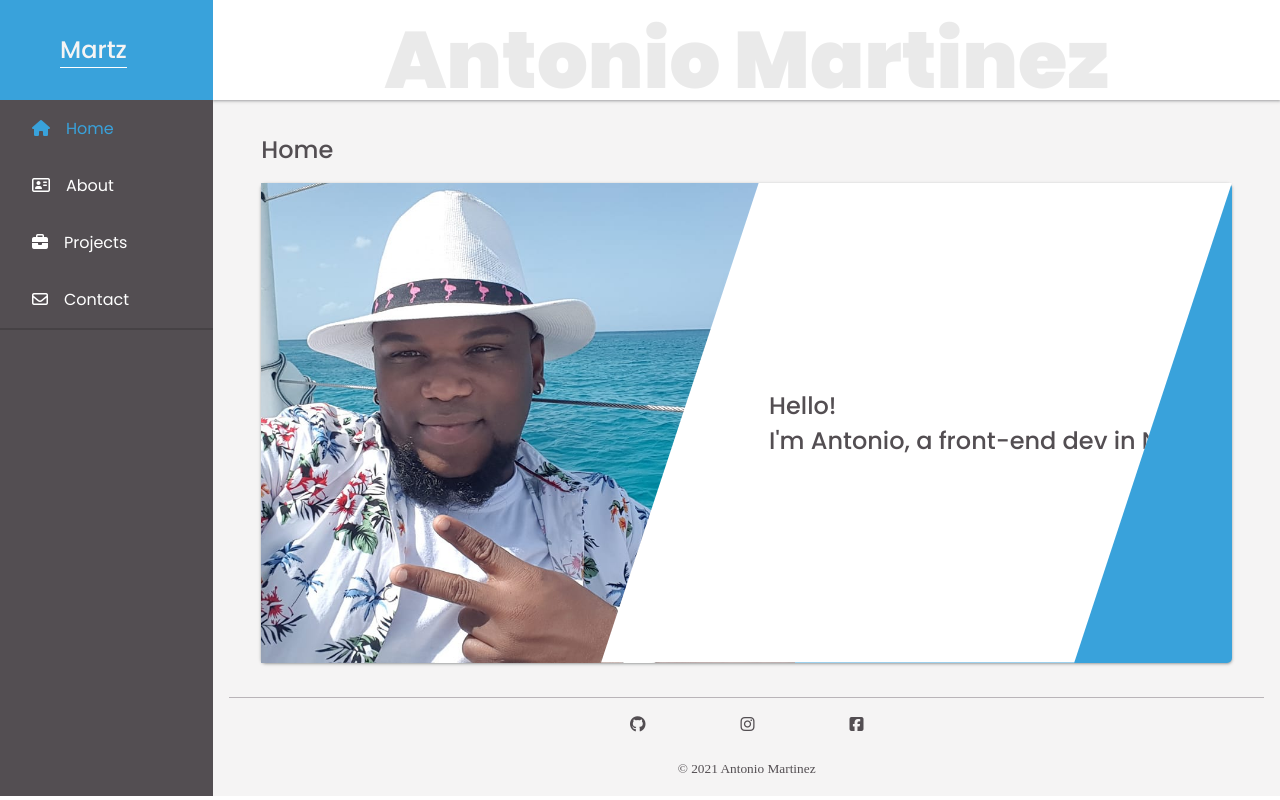
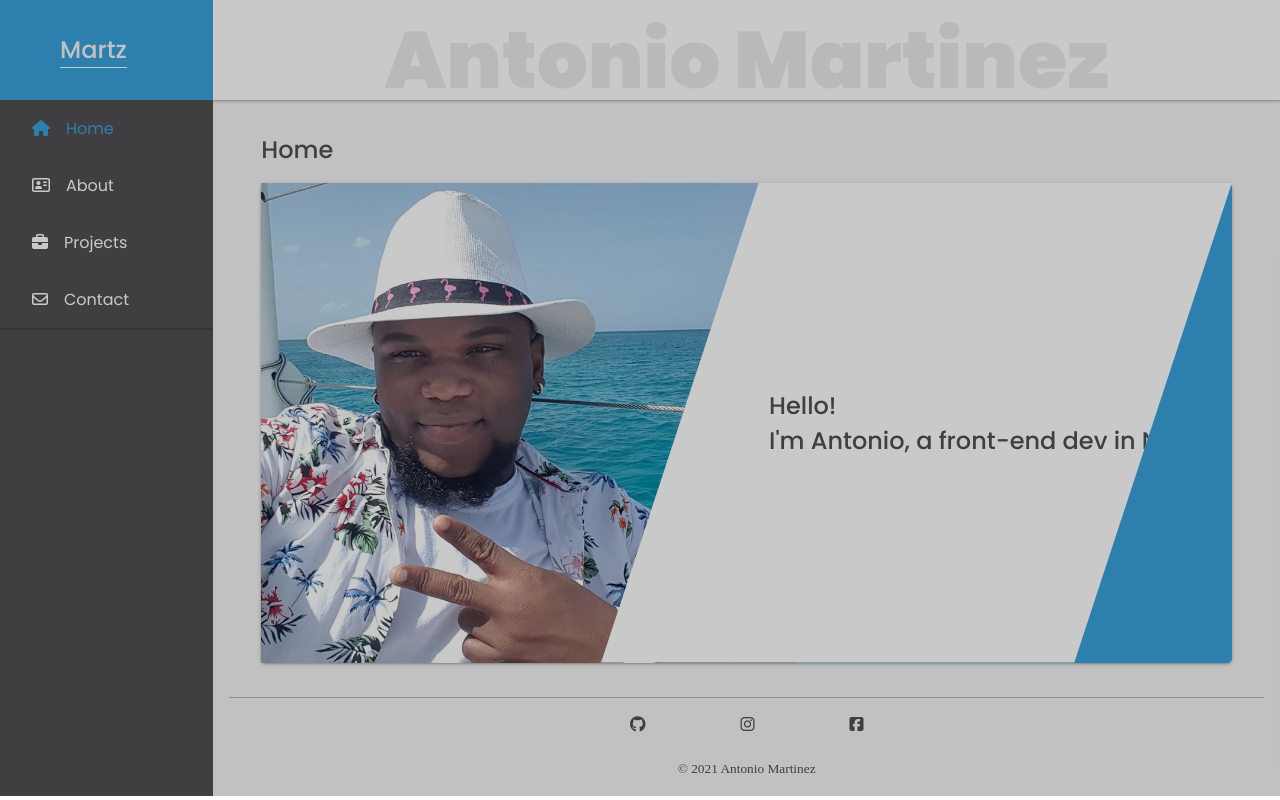
Before and after one commit to anthonymartz17/portfolio, a Vue app: page / in a window 1280 px wide. Both pictures are taken after a click on the item "Home". Built offline with nearby package versions, Linux system fonts and the light colour scheme.

Commit message:
organized the code on the app component

```diff
--- a/src/App.vue
+++ b/src/App.vue
@@ -1,85 +1,70 @@
 <template>
   <div>
     <div class="container">
+      <div class="modal" v-show="isActive" @click="showMenu"></div>
       <header>
         <i @click="showMenu" class="fas fa-bars"></i>
         <h1 class="my-huge-name"> Antonio Martinez</h1>
-
       </header>
-      <aside :class="['side-nav',{'show-hide-menu':isActive}]">
+      <transition>
+        <aside class="side-nav">
           <div class="logo">
             <p>Martz</p>
           </div>
           <nav>
-        <app-navlinks></app-navlinks>
+            <app-navlinks :showMenu="showMenu"></app-navlinks>
           </nav>
         </aside>
+      </transition>
       <main>
         <routerView/>
       </main>
       <footer>
         <app-footer></app-footer>
       </footer>
+    </div>
+  </div>
+</template>
 
 
-
-
-    <section class="sect1">
-      <div class="display-screen">
-          <!-- <img src="@/assets/sunset-simba.jpg" alt="home page image"> -->
-      </div>
-    </section>
-
-
-
-
-  </div>
-    <!-- <app-about></app-about>
-    <app-projects></app-projects>
-    <app-contact></app-contact>-->
-
-
-
-    </div>
-
-
-</template>
 <script>
 
   import Navlinks from './components/Navlinks.vue';
-// import IamAnimation from './components/IamAnimation.vue';
-// import Projects from './components/Projects.vue';
-// import Contactpage from './components/Contactpage.vue';
   import Footer from './components/Footer.vue';
 
   export default {
     components:{
       'app-navlinks': Navlinks,
-  //   'app-im-animation': IamAnimation,
-  //   'app-about': About,
-  //   'app-projects': Projects,
-  //   'app-contact': Contactpage,
       'app-footer': Footer,
     },
     data(){
       return{
         isActive: false,
+        hide: false,
       }
 
     },
     methods:{
           showMenu(){
             this.isActive =! this.isActive
-           console.log(this.isActive)
-         }
+          },
+
       }
 
 }
 </script>
 
 <style lang="scss">
-
+.modal{
+  position: absolute;
+  width: 100%;
+  height: 100%;
+  background: rgba(0, 0, 0, 0.212);
+  z-index: 1;
+}
 .container{
+  overflow: hidden;
+  min-width: 320px;
   position: relative;
   background: $light;
   display: grid;
@@ -118,8 +103,6 @@ export default {
      color: $primary;
      cursor: pointer;
    }
-
-
 
    }
 
@@ -222,12 +205,6 @@ footer{
   }
 }
 
-
-
-
-
-
-
 .nav-component{
   display: none;
 }
--- a/src/assets/_shareable.scss
+++ b/src/assets/_shareable.scss
@@ -86,8 +86,35 @@ ul{
 }
 
 
-.aside{
-  @include mobile{
-     transform: translatex(0px);
-  }
-}
+// .show-menu{
+//   animation: showMenu 300ms ease-in-out forwards;
+// }
+
+// @keyframes showMenu{
+
+//   0%{
+//     transform: translateX(-170px);
+//   }
+
+//   100%{
+//     transform: translateX(0px);
+//   }
+
+// }
+
+
+// .hide-menu{
+//   animation: hideMenu 300ms ease-in-out forwards;
+// }
+
+// @keyframes hideMenu{
+
+//   0%{
+//     transform: translateX(0px);
+//   }
+
+//   100%{
+//     transform: translateX(-170px);
+//   }
+
+// }
--- a/src/components/Navlinks.vue
+++ b/src/components/Navlinks.vue
@@ -1,7 +1,7 @@
 <template>
   <div>
     <ul class="side-bar-links" v-for="(link,key) in links" :key="key">
-      <li>
+      <li @click="showMenu">
        <router-link :to="{name:link.name}" :class="{tabs:true}">
           <i :class="[link.class]"></i>
           <p> {{link.link}}</p>
@@ -13,6 +13,7 @@
 
 <script>
 export default {
+  props:['showMenu'],
   data(){
     return{
 
```
Lines whose indentation alone changed are shown as unchanged.
